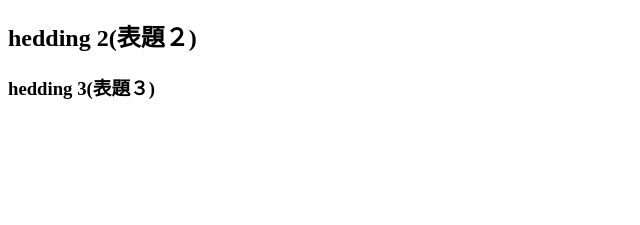
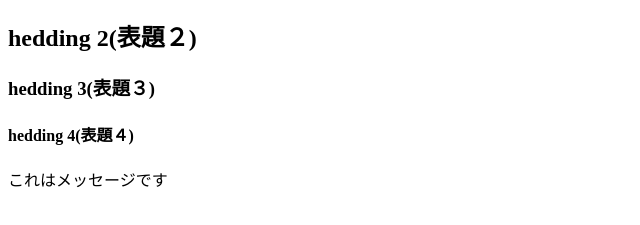
Before and after one commit to yutaka3T331/information-training, a plain HTML site: page index.html in a window 1280 px wide. Shown: the part 57-282 px from the top of the page, without its empty margins (0-640 px from the left). Drawn offline with Linux system fonts and the light colour scheme.

Commit message:
0917　３限目　途中経過を練習として保存します

```diff
--- a/index.html
+++ b/index.html
@@ -1,3 +1,5 @@
 <h1>hedding 1(表題１)</h1>
 <h2>hedding 2(表題２)</h2>
 <h3>hedding 3(表題３)</h3>
+<h4>hedding 4(表題４)</h4>
+<p1>これはメッセージです</p1>
```
